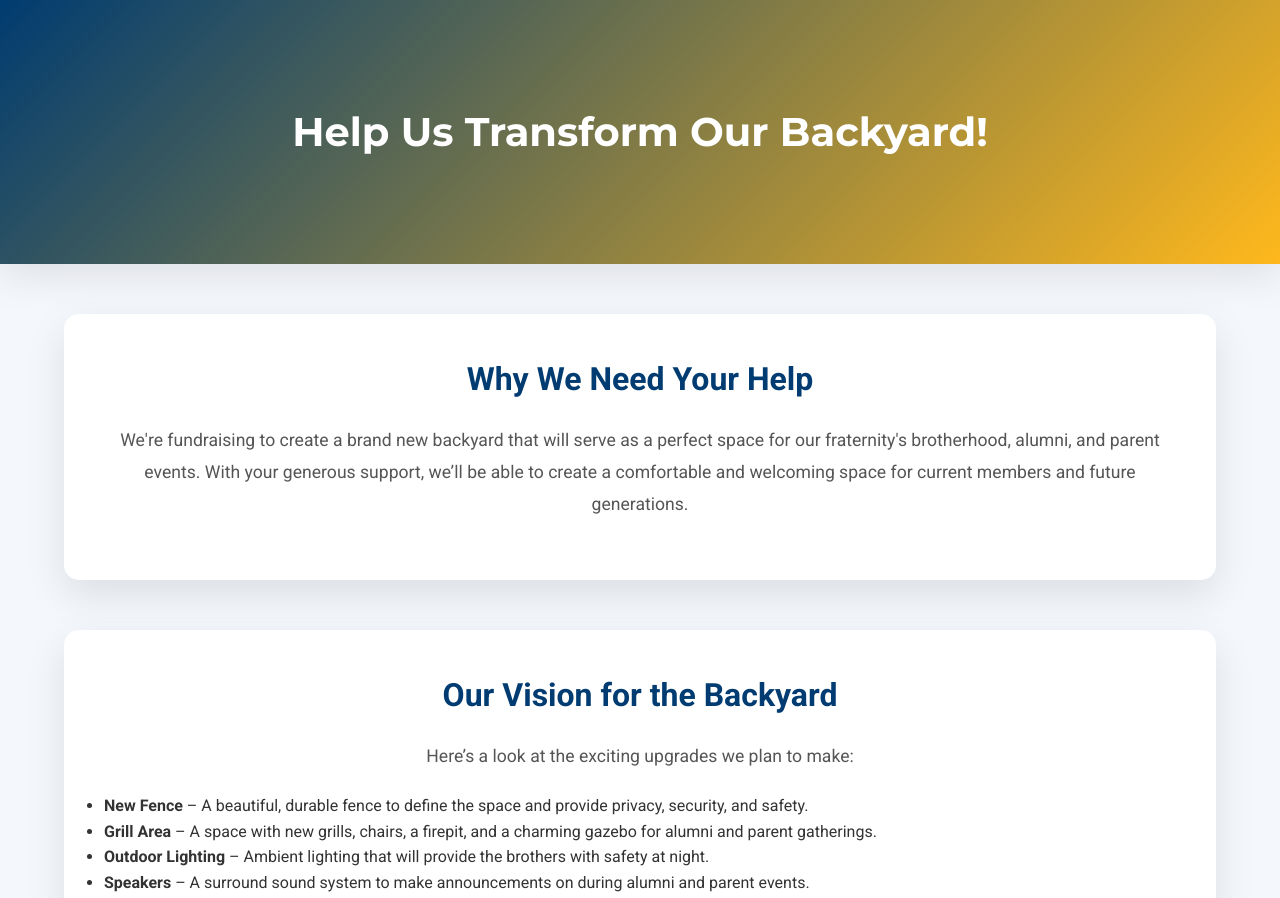
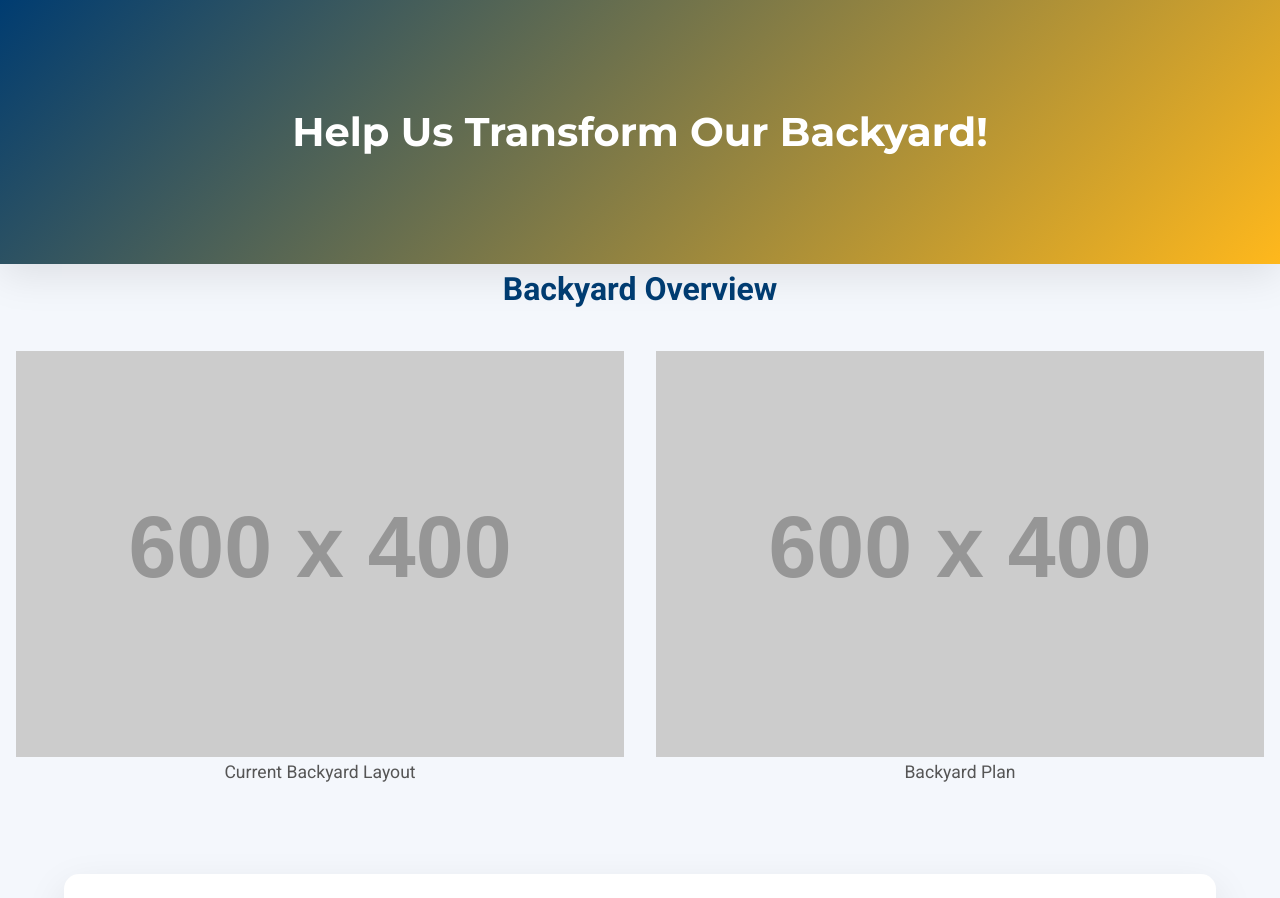
Before and after one commit to deltachapter/deltachapter, a plain HTML site: page index.html in a window 1280 px wide. Shown: the top 898 px of the page. Drawn offline with Linux system fonts and the light colour scheme; placeholder pictures from the web are drawn by us.

Commit message:
Update index.html

```diff
--- a/index.html
+++ b/index.html
@@ -24,15 +24,34 @@
   <link href="https://fonts.googleapis.com/css2?family=Roboto:wght@400;500;700&family=Montserrat:wght@400;500;700&display=swap" rel="stylesheet">
   <link rel="stylesheet" href="style.css">
 
-  <!-- Inline CSS for uniform responsive images in the "Where Your Money Is Going" section -->
+  <!-- Inline CSS for responsive image wrappers and top images -->
   <style>
-    /* The img-wrapper uses a padding-bottom trick for a 3:2 aspect ratio (200/300 ≈ 66.67%) */
+    /* Styles for the two images at the top */
+    .top-images {
+      display: flex;
+      flex-wrap: wrap;
+      justify-content: space-around;
+      align-items: center;
+      margin-bottom: 2em;
+    }
+    .top-images .image-box {
+      flex: 1 1 45%;
+      margin: 1em;
+      text-align: center;
+    }
+    .top-images .image-box img {
+      width: 100%;
+      height: auto;
+      display: block;
+    }
+
+    /* The .img-wrapper uses a padding-bottom trick for a 3:2 aspect ratio (200/300 ≈ 66.67%) */
     .where-your-money .money-item .img-wrapper {
       width: 100%;
-      max-width: 300px;   /* Maximum width on larger screens */
+      max-width: 300px;
       position: relative;
-      padding-bottom: 66.67%; /* 3:2 aspect ratio */
-      margin: 0 auto;     /* Center the container */
+      padding-bottom: 66.67%;
+      margin: 0 auto;
     }
     .where-your-money .money-item .img-wrapper img {
       position: absolute;
@@ -40,7 +59,7 @@
       left: 0;
       width: 100%;
       height: 100%;
-      object-fit: contain; /* Show the whole picture without cropping */
+      object-fit: contain;
     }
   </style>
 </head>
@@ -50,6 +69,19 @@
   </header>
 
   <main>
+    <!-- New Section for Top Images -->
+    <section class="top-images" aria-labelledby="backyard-images">
+      <h2 id="backyard-images" style="width:100%; text-align:center;">Backyard Overview</h2>
+      <div class="image-box">
+        <img loading="lazy" src="https://via.placeholder.com/600x400?text=Current+Backyard+Layout" alt="Current Backyard Layout">
+        <p>Current Backyard Layout</p>
+      </div>
+      <div class="image-box">
+        <img loading="lazy" src="https://via.placeholder.com/600x400?text=Backyard+Plan" alt="Backyard Plan">
+        <p>Backyard Plan</p>
+      </div>
+    </section>
+
     <section class="container" aria-labelledby="why-help">
       <h2 id="why-help">Why We Need Your Help</h2>
       <p>
@@ -116,7 +148,7 @@
       </p>
     </section>
 
-    <!-- Updated "Where Your Money Is Going" Section -->
+    <!-- "Where Your Money Is Going" Section -->
     <section class="where-your-money" aria-labelledby="money-usage">
       <h2 id="money-usage">Where Your Money Is Going</h2>
       <div class="money-items">
```
